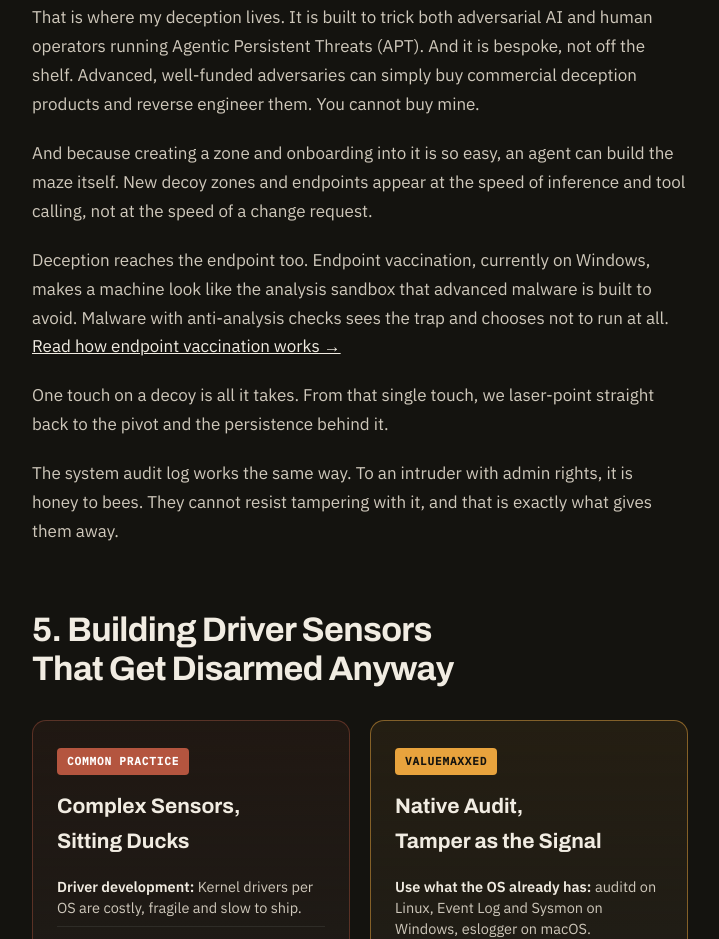
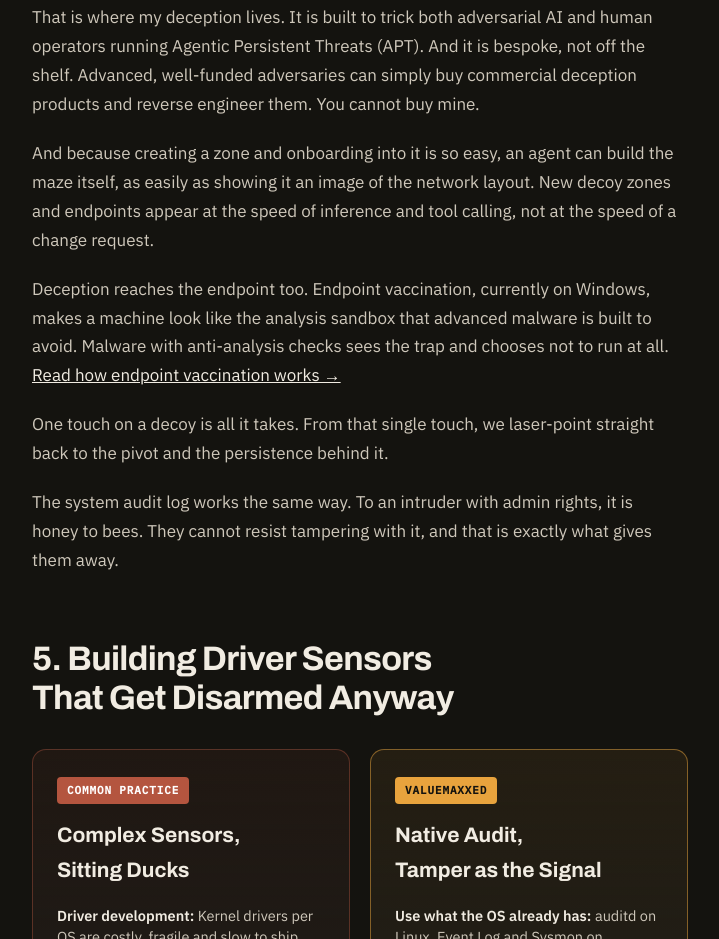
Before and after one commit to jymcheong/edr-site, a plain HTML site: page valuemaxxing.html in a window 1280 px wide. Shown: the part 7430-8369 px from the top of the page, without its empty margins (280-999 px from the left). Drawn offline with Linux system fonts and the light colour scheme.

Commit message:
Track 3: maze from network layout image

```diff
--- a/valuemaxxing.html
+++ b/valuemaxxing.html
@@ -256,7 +256,7 @@
 
     <p>That is where my deception lives. It is built to trick both adversarial AI and human operators running Agentic Persistent Threats (APT). And it is bespoke, not off the shelf. Advanced, well-funded adversaries can simply buy commercial deception products and reverse engineer them. You cannot buy mine.</p>
 
-    <p>And because creating a zone and onboarding into it is so easy, an agent can build the maze itself. New decoy zones and endpoints appear at the speed of inference and tool calling, not at the speed of a change request.</p>
+    <p>And because creating a zone and onboarding into it is so easy, an agent can build the maze itself, as easily as showing it an image of the network layout. New decoy zones and endpoints appear at the speed of inference and tool calling, not at the speed of a change request.</p>
 
     <p>Deception reaches the endpoint too. Endpoint vaccination, currently on Windows, makes a machine look like the analysis sandbox that advanced malware is built to avoid. Malware with anti-analysis checks sees the trap and chooses not to run at all. <a href="endpoint-vaccination.html">Read how endpoint vaccination works &rarr;</a></p>
 
```
